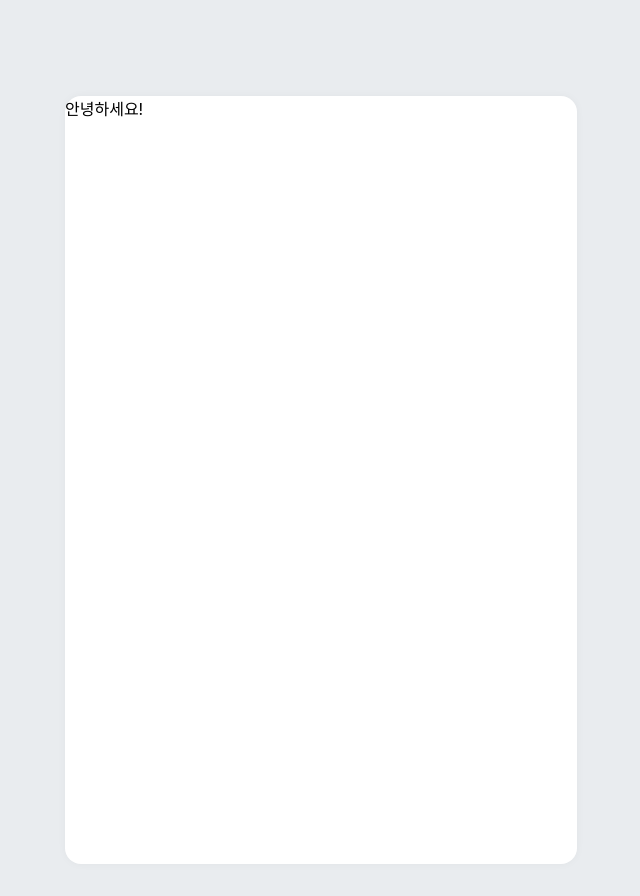
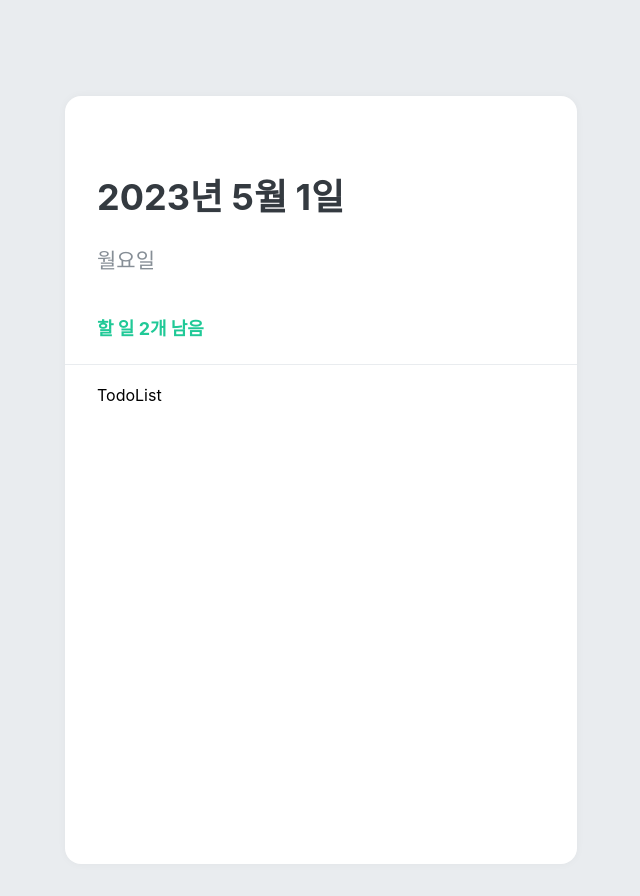
Before and after one commit to subin9192/react-tutorial, a React (Create React App) app in the folder mashup-todolist/: page / in a window 1280 px wide. Shown: the whole page, without its empty margins (319-959 px from the left). Built offline with nearby package versions, Linux system fonts and the light colour scheme.

Commit message:
TodoList UI

```diff
--- a/mashup-todolist/src/App.js
+++ b/mashup-todolist/src/App.js
@@ -1,6 +1,8 @@
 import React from "react";
 import { createGlobalStyle } from "styled-components";
 import TodoTemplate from "./components/TodoTemplate";
+import TodoHead from "./components/TodoHead";
+import TodoList from "./components/TodoList";
 
 const GlobalStyle = createGlobalStyle`
   body {
@@ -12,7 +14,10 @@ function App() {
   return (
     <>
       <GlobalStyle />
-      <TodoTemplate>안녕하세요!</TodoTemplate>
+      <TodoTemplate>
+        <TodoHead />
+        <TodoList />
+      </TodoTemplate>
     </>
   );
 }
--- a/mashup-todolist/src/components/TodoHead.js
+++ b/mashup-todolist/src/components/TodoHead.js
@@ -9,15 +9,32 @@ const TodoHeadBlock = styled.div`
   border-bottom: 1px solid #e9ecef;
 
   h1 {
+    margin; 0;
+    font-size: 36px;
+    color: #343a40;
   }
+
   .day {
+    margin-top: 4px;
+    color: #868e96;
+    font-size: 21px;
   }
   .tasks-left {
+    color: #20c997;
+    font-size: 18px;
+    margin-top: 40px;
+    font-weight: bold;
   }
 `;
 
 function TodoHead() {
-  return <div></div>;
+  return (
+    <TodoHeadBlock>
+      <h1>2023년 5월 1일</h1>
+      <div className="day">월요일</div>
+      <div className="tasks-left">할 일 2개 남음</div>
+    </TodoHeadBlock>
+  );
 }
 
 export default TodoHead;
--- /dev/null
+++ b/mashup-todolist/src/components/TodoList.js
@@ -0,0 +1,15 @@
+import React from "react";
+import styled from "styled-components";
+
+const TodoListBlock = styled.div`
+  flex: 1;
+  padding: 20px 32px;
+  padding-bottom: 48px;
+  overflow-y: auto;
+`;
+
+function TodoList() {
+  return <TodoListBlock>TodoList</TodoListBlock>;
+}
+
+export default TodoList;
```
Also changed, not shown: mashup-todolist/src/components/TodoItem.js (added, +56 -0 lines).
